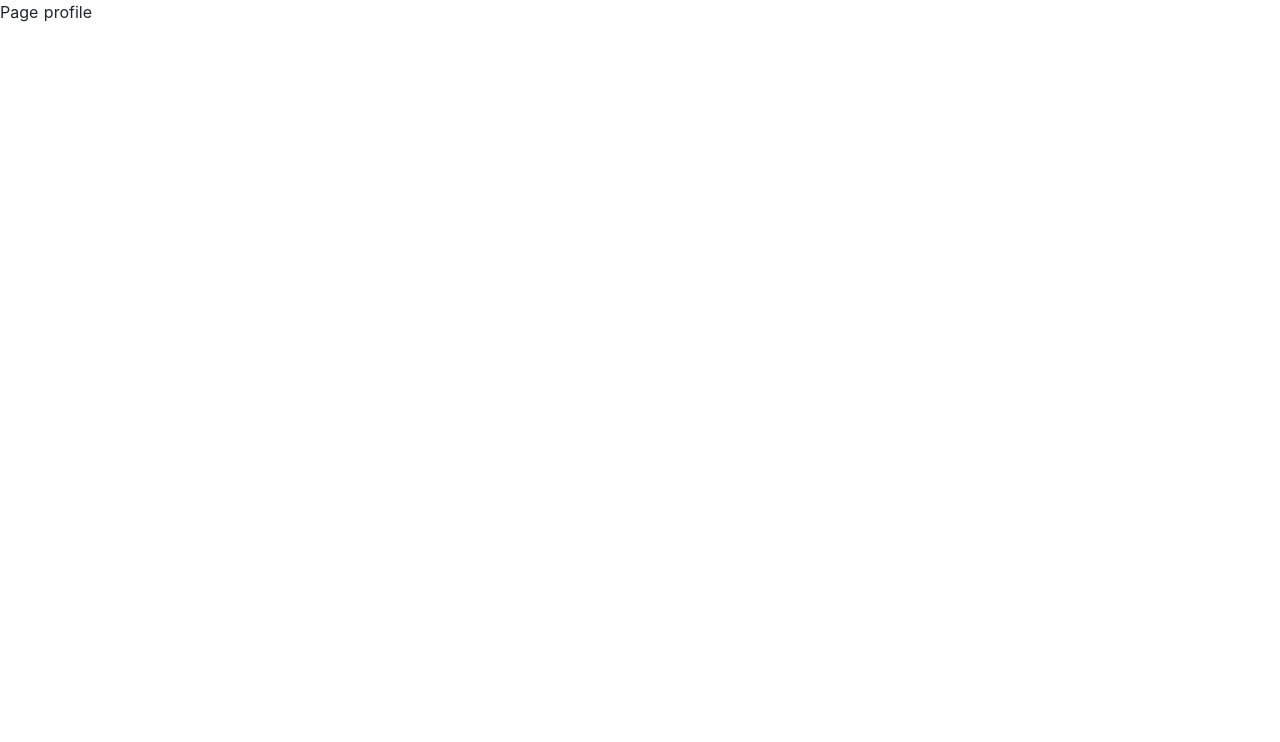
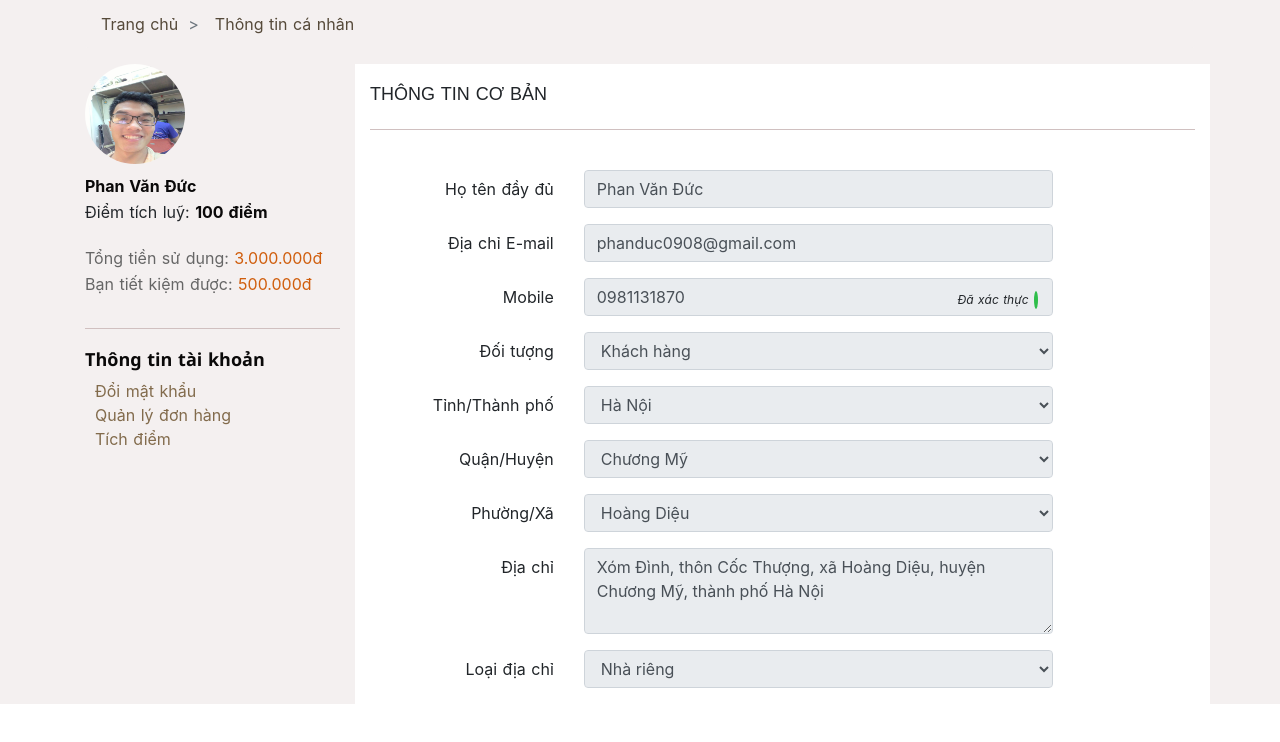
Before and after one commit to Sharp-Team/WCDI18, a Nuxt app in the folder front-end/: page /profile in a window 1280 px wide. Shown: the top 742 px of the page. Built offline with nearby package versions, Linux system fonts and the light colour scheme.

Commit message:
[add] profile

```diff
--- a/front-end/components/share/profile.vue
+++ b/front-end/components/share/profile.vue
@@ -1,5 +1,272 @@
 <template>
-  <div class="wrap-profile">
-    <p>Page profile</p>
+<div class="profile">
+  <div class="container">
+    <div class="crumb d-none d-md-block">
+      <ul class="breadcrumb">
+        <li class="breadcrumb-item"><a href="#">Trang chủ</a></li>
+        <li class="breadcrumb-item active">Thông tin cá nhân</li>
+      </ul>
+    </div>
+    <div class="row">
+      <div class="left col-md-3 col-sm-12">
+        <div class="avata-img d-none d-md-block">
+          <img src="../../assets/images/share/profile.jpg" alt="">
+        </div>
+        <div class="profile-score">
+          <div class="info">
+            <p class="name">Phan Văn Đức</p>
+            <p>Điểm tích luỹ: <span class="score">100 điểm</span></p>
+          </div>
+          <div class="money">
+            <p>Tổng tiền sử dụng: <span class="total">3.000.000đ</span></p>
+            <p>Bạn tiết kiệm được: <span class="income">500.000đ</span></p>
+          </div>
+        </div>
+        <div class="account-info d-none d-md-block">
+          <h4>Thông tin tài khoản</h4>
+          <ul>
+            <li><a href="#">Đổi mật khẩu</a></li>
+            <li><a href="#">Quản lý đơn hàng</a></li>
+            <li><a href="#">Tích điểm</a></li>
+          </ul>
+        </div>
+      </div>
+      <div class="right col-md-9">
+        <div class="title">
+          <h3>Thông tin cơ bản</h3>
+        </div>
+
+        <div class="form-info">
+          <form action="">
+            <!-- Full Name -->
+            <div class="form-group row">
+              <label for="fullname" class="col-sm-12 col-md-3 col-form-label">Họ tên đầy đủ</label>
+              <div class="col-sm-12 col-md-7">
+                <input type="text" class="form-control" id="fullname" value="Phan Văn Đức" readonly>
+              </div>
+            </div>
+            <!-- Email -->
+            <div class="form-group row">
+              <label for="email" class="col-sm-3 col-form-label">Địa chỉ E-mail</label>
+              <div class="col-sm-12 col-md-7">
+                <input type="text" class="form-control" id="email" value="phanduc0908@gmail.com" readonly>
+              </div>
+            </div>
+            <!-- Mobile -->
+            <div class="form-group row">
+              <label for="mobile" class="col-sm-12 col-md-3 col-form-label">Mobile</label>
+              <div class="col-sm-12 col-md-7">
+                <input type="text" class="form-control" id="mobile" value="0981131870" readonly>
+                <div class="confirm">
+                  <span>Đã xác thực</span>
+                  <i class="fas fa-check"></i>
+                </div>
+              </div>
+            </div>
+            <!-- Đối tượng -->
+            <div class="form-group row">
+              <label for="" class="col-sm-12 col-md-3 col-form-label">Đối tượng</label>
+              <div class="col-sm-12 col-md-7">
+                <select class="form-control" disabled>
+                  <option>Khách hàng</option>
+                </select>
+              </div>
+            </div>
+            <!-- Address -->
+            <div class="form-group row">
+              <label for="" class="col-sm-12 col-md-3 col-form-label">Tỉnh/Thành phố</label>
+              <div class="col-sm-12 col-md-7">
+                <select class="form-control" disabled>
+                  <option>Hà Nội</option>
+                </select>
+              </div>
+            </div>
+
+            <div class="form-group row">
+              <label for="" class="col-sm-12 col-md-3 col-form-label">Quận/Huyện</label>
+              <div class="col-sm-12 col-md-7">
+                <select class="form-control" disabled>
+                  <option>Chương Mỹ</option>
+                </select>
+              </div>
+            </div>
+
+            <div class="form-group row">
+              <label for="" class="col-sm-12 col-md-3 col-form-label">Phường/Xã</label>
+              <div class="col-sm-12 col-md-7">
+                <select class="form-control" disabled>
+                  <option>Hoàng Diệu</option>
+                </select>
+              </div>
+            </div>
+
+            <div class="form-group row">
+              <label for="" class="col-sm-12 col-md-3 col-form-label">Địa chỉ</label>
+              <div class="col-sm-12 col-md-7">
+                <textarea class="form-control" rows="3" disabled>Xóm Đình, thôn Cốc Thượng, xã Hoàng Diệu, huyện Chương Mỹ, thành phố Hà Nội
+                </textarea>
+              </div>
+            </div>
+
+            <div class="form-group row">
+              <label for="" class="col-sm-12 col-md-3 col-form-label">Loại địa chỉ</label>
+              <div class="col-sm-12 col-md-7">
+                <select class="form-control" disabled>
+                  <option>Nhà riêng</option>
+                </select>
+              </div>
+            </div>
+          </form>
+        </div>
+      </div>
+    </div>
   </div>
+</div>
 </template>
+
+<script>
+export default {
+
+}
+</script>
+
+<style lang="scss" scoped>
+  .profile{
+      background-color: #F4F0F0;
+    .breadcrumb{
+      background-color:  #F4F0F0;
+      .breadcrumb-item:first-child::after{
+        display: inline-block;
+        color: #6c757d;
+        content: ">";
+        padding-left: 10px;
+        padding-right: 0px;
+      }
+      .breadcrumb-item:last-child::before{
+        display: inline-block;
+        color: #6c757d;
+        content: "";
+      }
+      li{
+          color: #564a3a;
+      }
+      a{
+        color: #564a3a;
+      }
+    }
+    .left{
+      .avata-img{
+        img{
+          height: 100px;
+          width: 100px;
+          border-radius: 50%;
+        }
+      }
+      .profile-score{
+        padding-top: 10px;
+        text-align: left;
+        p{
+            margin-bottom: 2px;
+        }
+        .info{
+          padding-bottom: 20px;
+          .name{
+            color: #0a0909;
+            font-weight: bold;
+          }
+          .score{
+            color: #0a0909;
+            font-weight: bold;
+          }
+        }
+        .money{
+          padding-bottom: 30px;
+          p{
+            color: #666666;
+          }
+          .total{
+            color: #d05e0d;
+          }
+          .income{
+            color:#d05e0d;
+          }
+        }
+      }
+      .account-info{
+        border-top: 1px solid #d0c0c0;
+        text-align: left;
+        ul{
+          margin-left: -30px;
+        }
+        ul li{
+          list-style: none;
+        }
+        ul li a{
+          color: #826b4c;
+        }
+        h4{
+          font-family: 'Segoe UI', Tahoma, Geneva, Verdana, sans-serif;
+          font-size: 18px;
+          color: #0a0909;
+          font-weight: bold;
+          padding-top: 20px;
+        }
+      }
+    }
+    .right{
+      background-color: #ffffff;
+      text-align: right;
+      .form-info{
+        padding-top: 40px;
+        .confirm{
+          position: absolute;
+          right: 30px;
+          top: 8px;
+          i{
+            border-radius: 50%;
+            background: #2EBE4A;
+            color: white;
+            padding: 2px;
+            font-size: 11px
+          }
+          span{
+            font-style: italic;
+            font-size: 12px;
+            padding-right: 5px;
+          }
+        }
+      }
+      .title{
+        border-bottom: 1px solid #d0c0c0;
+        h3{
+          text-align: left;
+          text-transform: uppercase;
+          font-family: sans-serif;
+          font-size: 18px;
+          padding-bottom: 15px;
+          padding-top: 20px;
+        }
+      }
+    }
+  }
+
+
+  @media (max-width: 576px) {
+    .profile{
+      .form-info{
+        label{
+          text-align: left;
+        }
+      }
+    }
+  }
+  @media (max-width: 766px) and (min-width: 577px) {
+    .profile{
+      .form-info{
+        label{
+          text-align: left;
+        }
+      }
+    }
+  }
+</style>
```
Also changed, not shown: front-end/assets/images/share/profile.jpg (added), 1 other file (tests, documents, lock files or other folders).
